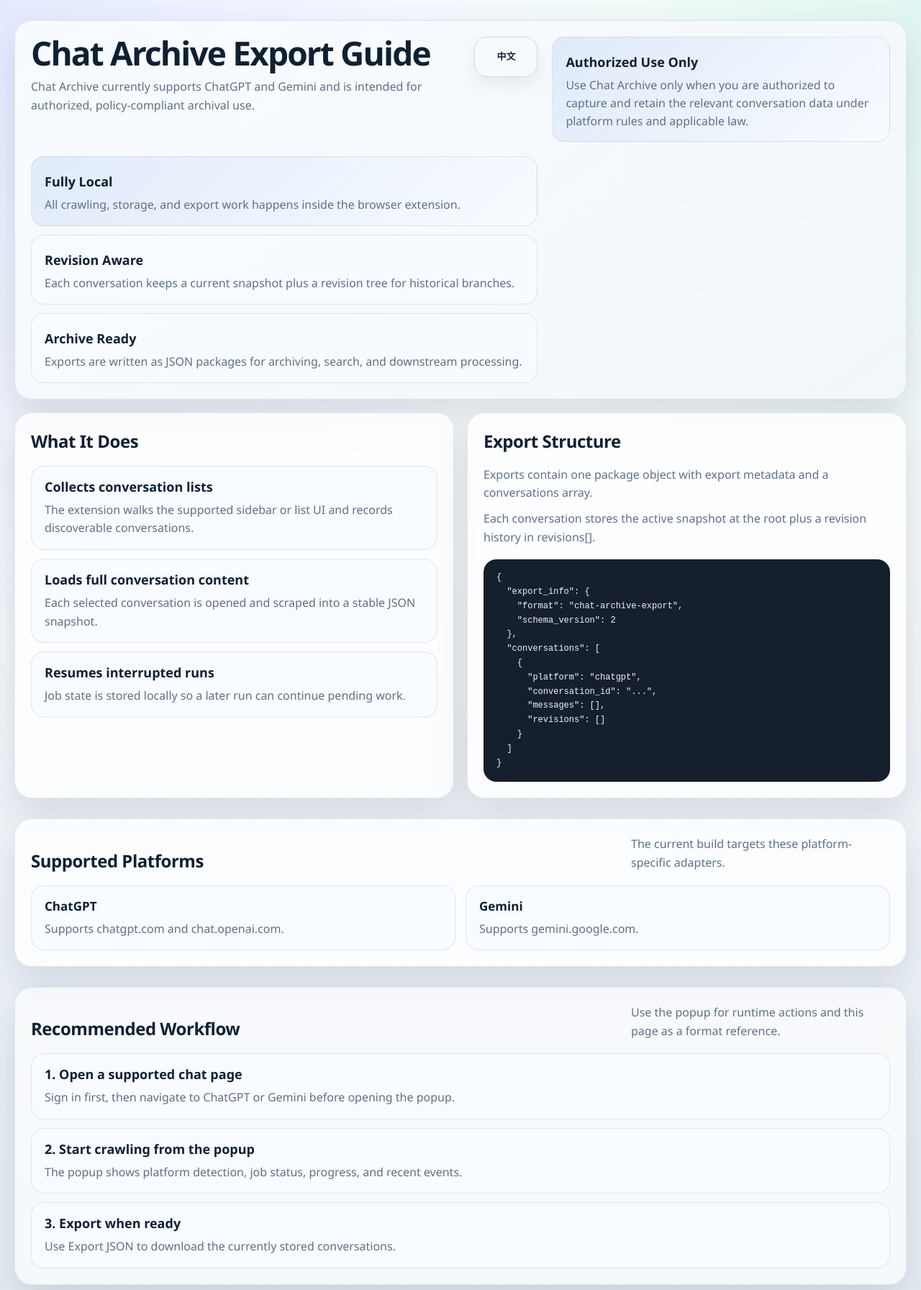
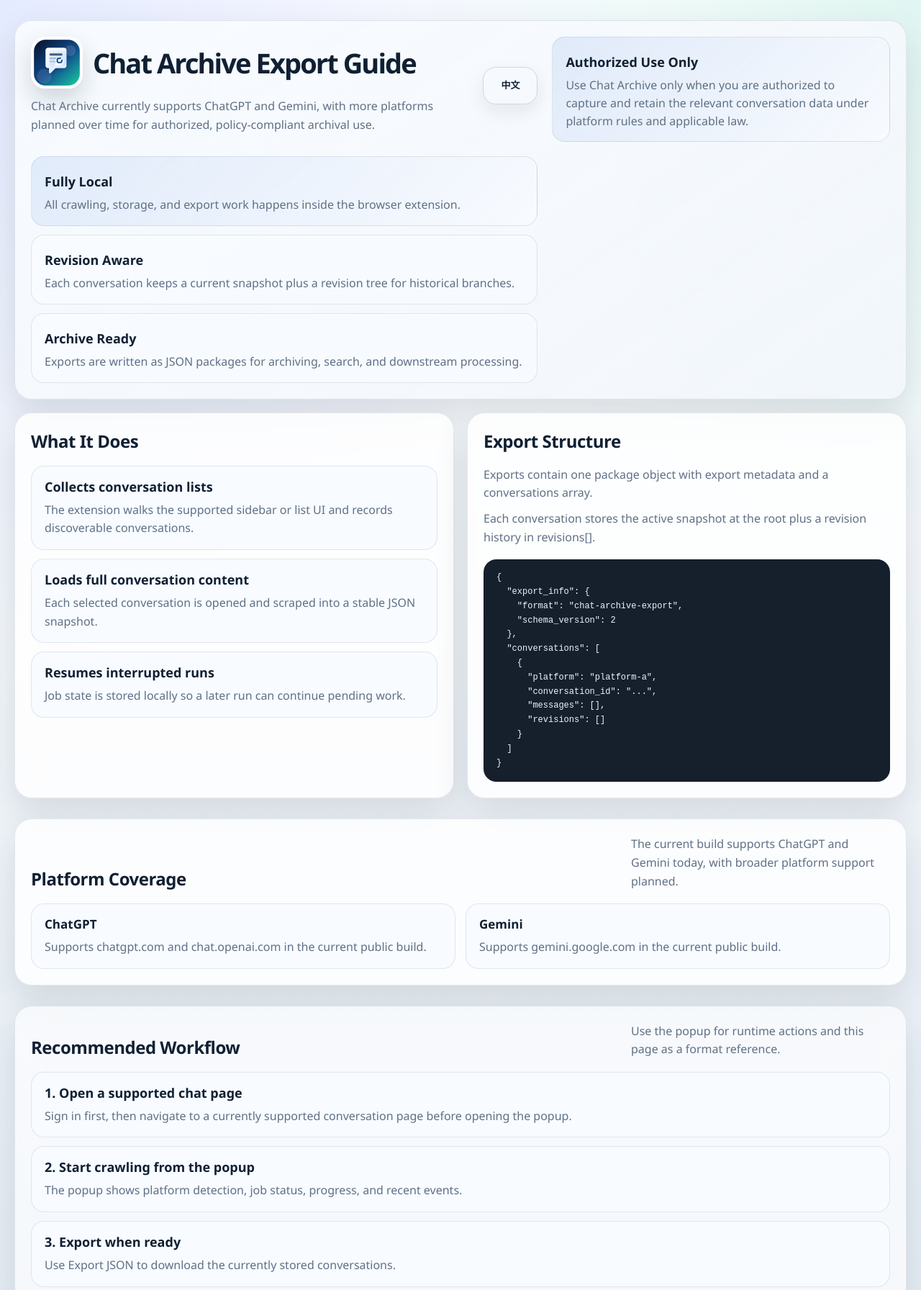
Before and after one commit to liuzhezhezhezhe/chat-archive, a website with bundled scripts: page options/options.html in a window 1280 px wide. Shown: the top 1792 px of the page at 72% size. Built offline with nearby package versions, Linux system fonts and the light colour scheme; some packages are replaced by stand-ins of ours.

Commit message:
Update branding assets and public copy

```diff
--- a/_locales/en/messages.json
+++ b/_locales/en/messages.json
@@ -3,7 +3,7 @@
     "message": "Chat Archive"
   },
   "extDescription": {
-    "message": "Archive ChatGPT and Gemini conversations locally as revision-aware JSON exports."
+    "message": "Archive supported AI chat conversations locally as revision-aware JSON exports. Currently supports ChatGPT and Gemini."
   },
   "extTitle": {
     "message": "Chat Archive"
--- a/_locales/zh_CN/messages.json
+++ b/_locales/zh_CN/messages.json
@@ -3,7 +3,7 @@
     "message": "Chat Archive"
   },
   "extDescription": {
-    "message": "将 ChatGPT 和 Gemini 会话以带修订历史的 JSON 格式归档到本地。"
+    "message": "将受支持的 AI 聊天会话以带修订历史的 JSON 格式归档到本地。当前支持 ChatGPT 和 Gemini。"
   },
   "extTitle": {
     "message": "Chat Archive"
--- a/options/options.css
+++ b/options/options.css
@@ -109,6 +109,15 @@ h1 {
   letter-spacing: -0.04em;
 }
 
+.masthead-copy .brand-lockup h1 {
+  font-family: 'Avenir Next Condensed', 'Avenir Next', 'IBM Plex Sans Condensed', 'IBM Plex Sans', 'Segoe UI', sans-serif;
+  font-size: clamp(28px, 3.3vw, 38px);
+  font-weight: 700;
+  line-height: 0.96;
+  letter-spacing: -0.05em;
+  white-space: nowrap;
+}
+
 h2 {
   font-size: 24px;
   letter-spacing: -0.02em;
@@ -159,7 +168,7 @@ h2 {
   grid-template-columns: minmax(0, 1fr) auto;
   gap: 18px;
   align-content: start;
-  align-items: start;
+  align-items: center;
 }
 
 .masthead-copy {
@@ -169,10 +178,25 @@ h2 {
   min-width: 0;
 }
 
+.brand-lockup {
+  display: flex;
+  align-items: center;
+  gap: 14px;
+  min-width: 0;
+}
+
+.brand-icon {
+  width: 72px;
+  height: 72px;
+  flex: 0 0 auto;
+  border-radius: 20px;
+  box-shadow: 0 14px 32px rgba(16, 32, 51, 0.18);
+}
+
 .toolbar-actions {
   display: flex;
   justify-content: flex-end;
-  align-items: flex-start;
+  align-items: center;
   gap: 8px;
 }
 
@@ -353,6 +377,16 @@ button.ghost {
   box-shadow: 0 10px 24px rgba(16, 32, 51, 0.08);
 }
 
+.toolbar-actions .utility-btn {
+  min-width: 76px;
+}
+
+.toolbar-actions .language-btn {
+  min-width: 76px;
+  min-height: 52px;
+  padding-inline: 18px;
+}
+
 @media (max-width: 1080px) {
   .app {
     width: min(100vw - 24px, 1080px);
@@ -368,12 +402,32 @@ button.ghost {
     grid-template-columns: 1fr;
   }
 
+  .masthead-copy .brand-lockup h1 {
+    font-size: clamp(24px, 4vw, 32px);
+  }
+
   .toolbar-actions {
     justify-content: flex-start;
   }
 }
 
 @media (max-width: 760px) {
+  .brand-lockup {
+    align-items: center;
+    gap: 12px;
+  }
+
+  .brand-icon {
+    width: 60px;
+    height: 60px;
+    border-radius: 18px;
+  }
+
+  .masthead-copy .brand-lockup h1 {
+    font-size: clamp(20px, 5vw, 24px);
+    letter-spacing: -0.04em;
+  }
+
   .panel {
     padding: 18px;
     border-radius: 20px;
--- a/options/options.html
+++ b/options/options.html
@@ -11,7 +11,10 @@
     <section class="masthead panel">
       <div class="masthead-header">
         <div class="masthead-copy">
-          <h1 id="pageTitle">Chat Archive Export Guide</h1>
+          <div class="brand-lockup">
+            <img class="brand-icon" src="../icons/icon128.png" alt="Chat Archive icon" />
+            <h1 id="pageTitle">Chat Archive Export Guide</h1>
+          </div>
           <p id="pageDescription" class="desc">Chat Archive currently supports ChatGPT and Gemini.</p>
         </div>
         <div class="toolbar-actions">
--- a/popup/popup.css
+++ b/popup/popup.css
@@ -101,6 +101,38 @@ h1 {
   letter-spacing: -0.03em;
 }
 
+.masthead .masthead-main {
+  display: flex;
+  align-items: center;
+  justify-content: space-between;
+  gap: 8px;
+  flex-wrap: nowrap;
+}
+
+.masthead .brand-lockup {
+  gap: 6px;
+  flex: 1 1 auto;
+  min-width: 0;
+}
+
+.masthead .brand-lockup h1 {
+  font-family: 'Avenir Next Condensed', 'Avenir Next', 'IBM Plex Sans Condensed', 'IBM Plex Sans', 'Segoe UI', sans-serif;
+  font-size: 18px;
+  font-weight: 700;
+  line-height: 0.98;
+  letter-spacing: -0.045em;
+  white-space: nowrap;
+}
+
+.masthead-actions {
+  display: flex;
+  align-items: center;
+  justify-content: flex-end;
+  flex: 0 0 auto;
+  flex-wrap: nowrap;
+  gap: 6px;
+}
+
 h2 {
   font-size: 14px;
   line-height: 1.1;
@@ -154,6 +186,21 @@ h2 {
 
 .compact-top {
   align-items: center;
+}
+
+.brand-lockup {
+  display: flex;
+  align-items: center;
+  gap: 10px;
+  min-width: 0;
+}
+
+.brand-icon {
+  width: 36px;
+  height: 36px;
+  border-radius: 10px;
+  flex: 0 0 auto;
+  box-shadow: 0 12px 22px rgba(15, 43, 84, 0.18);
 }
 
 .summary-card {
@@ -324,6 +371,16 @@ button.ghost {
   font-size: 12px;
 }
 
+.masthead-actions .utility-btn {
+  min-width: auto;
+  padding: 8px 10px;
+  font-size: 11px;
+}
+
+.masthead-actions .language-btn {
+  min-width: 54px;
+}
+
 .action-primary {
   min-height: 42px;
   font-size: 14px;
--- a/src/i18n.js
+++ b/src/i18n.js
@@ -49,7 +49,7 @@ const COPY = {
       controlsTitle: 'Task Controls',
       conversationsTitle: 'Conversation Selection',
       logsTitle: 'Recent Events',
-      viewGuide: 'View Guide',
+      viewGuide: 'Guide',
       abort: 'Abort Task',
       exportJson: 'Export JSON',
       toggleAll: 'Toggle All',
@@ -74,7 +74,7 @@ const COPY = {
     },
     options: {
       title: 'Chat Archive Export Guide',
-      description: 'Chat Archive currently supports ChatGPT and Gemini and is intended for authorized, policy-compliant archival use.',
+      description: 'Chat Archive currently supports ChatGPT and Gemini, with more platforms planned over time for authorized, policy-compliant archival use.',
       complianceLead: {
         title: 'Authorized Use Only',
         body: 'Use Chat Archive only when you are authorized to capture and retain the relevant conversation data under platform rules and applicable law.'
@@ -124,7 +124,7 @@ const COPY = {
   },
   "conversations": [
     {
-      "platform": "chatgpt",
+      "platform": "platform-a",
       "conversation_id": "...",
       "messages": [],
       "revisions": []
@@ -133,16 +133,16 @@ const COPY = {
 }`
         },
         variants: {
-          title: 'Supported Platforms',
-          description: 'The current build targets these platform-specific adapters.',
+          title: 'Platform Coverage',
+          description: 'The current build supports ChatGPT and Gemini today, with broader platform support planned.',
           cards: [
             {
               title: 'ChatGPT',
-              body: 'Supports chatgpt.com and chat.openai.com.'
+              body: 'Supports chatgpt.com and chat.openai.com in the current public build.'
             },
             {
               title: 'Gemini',
-              body: 'Supports gemini.google.com.'
+              body: 'Supports gemini.google.com in the current public build.'
             }
           ]
         },
@@ -152,7 +152,7 @@ const COPY = {
           cards: [
             {
               title: '1. Open a supported chat page',
-              body: 'Sign in first, then navigate to ChatGPT or Gemini before opening the popup.'
+              body: 'Sign in first, then navigate to a currently supported conversation page before opening the popup.'
             },
             {
               title: '2. Start crawling from the popup',
@@ -194,7 +194,7 @@ const COPY = {
       controlsTitle: '任务控制',
       conversationsTitle: '会话选择',
       logsTitle: '最近事件',
-      viewGuide: '查看指南',
+      viewGuide: '指南',
       abort: '中止任务',
       exportJson: '导出 JSON',
       toggleAll: '全选/全不选',
@@ -219,7 +219,7 @@ const COPY = {
     },
     options: {
       title: 'Chat Archive 导出指南',
-      description: 'Chat Archive 当前支持 ChatGPT 和 Gemini，并仅面向已获授权且符合平台规则的归档用途。',
+      description: 'Chat Archive 当前支持 ChatGPT 和 Gemini，并会逐步扩展到更多平台，仅面向已获授权且符合平台规则的归档用途。',
       complianceLead: {
         title: '仅限授权使用',
         body: '仅当你有权依据平台规则和适用法律抓取并保存相关会话数据时，才应使用 Chat Archive。'
@@ -269,7 +269,7 @@ const COPY = {
   },
   "conversations": [
     {
-      "platform": "chatgpt",
+      "platform": "platform-a",
       "conversation_id": "...",
       "messages": [],
       "revisions": []
@@ -278,16 +278,16 @@ const COPY = {
 }`
         },
         variants: {
-          title: '支持的平台',
-          description: '当前版本面向以下平台适配器。',
+          title: '平台覆盖范围',
+          description: '当前版本支持 ChatGPT 和 Gemini，后续会继续扩展更多平台支持。',
           cards: [
             {
               title: 'ChatGPT',
-              body: '支持 chatgpt.com 和 chat.openai.com。'
+              body: '当前公开版本支持 chatgpt.com 和 chat.openai.com。'
             },
             {
               title: 'Gemini',
-              body: '支持 gemini.google.com。'
+              body: '当前公开版本支持 gemini.google.com。'
             }
           ]
         },
@@ -297,7 +297,7 @@ const COPY = {
           cards: [
             {
               title: '1. 打开支持的聊天页面',
-              body: '先登录，然后进入 ChatGPT 或 Gemini 页面，再打开扩展弹窗。'
+              body: '先登录，然后进入一个当前受支持的会话页面，再打开扩展弹窗。'
             },
             {
               title: '2. 在弹窗中开始抓取',
```
Also changed, not shown: README.zh-CN.md (+16 -8 lines), popup/popup.html (+5 -2 lines), README.md, assets/social-preview.png (added), assets/social-preview.svg (added), icons/icon-source.svg (added), icons/icon1024.png (added), icons/icon128.png (added), icons/icon16.png (added), icons/icon32.png (added), icons/icon48.png (added), manifest.json.
